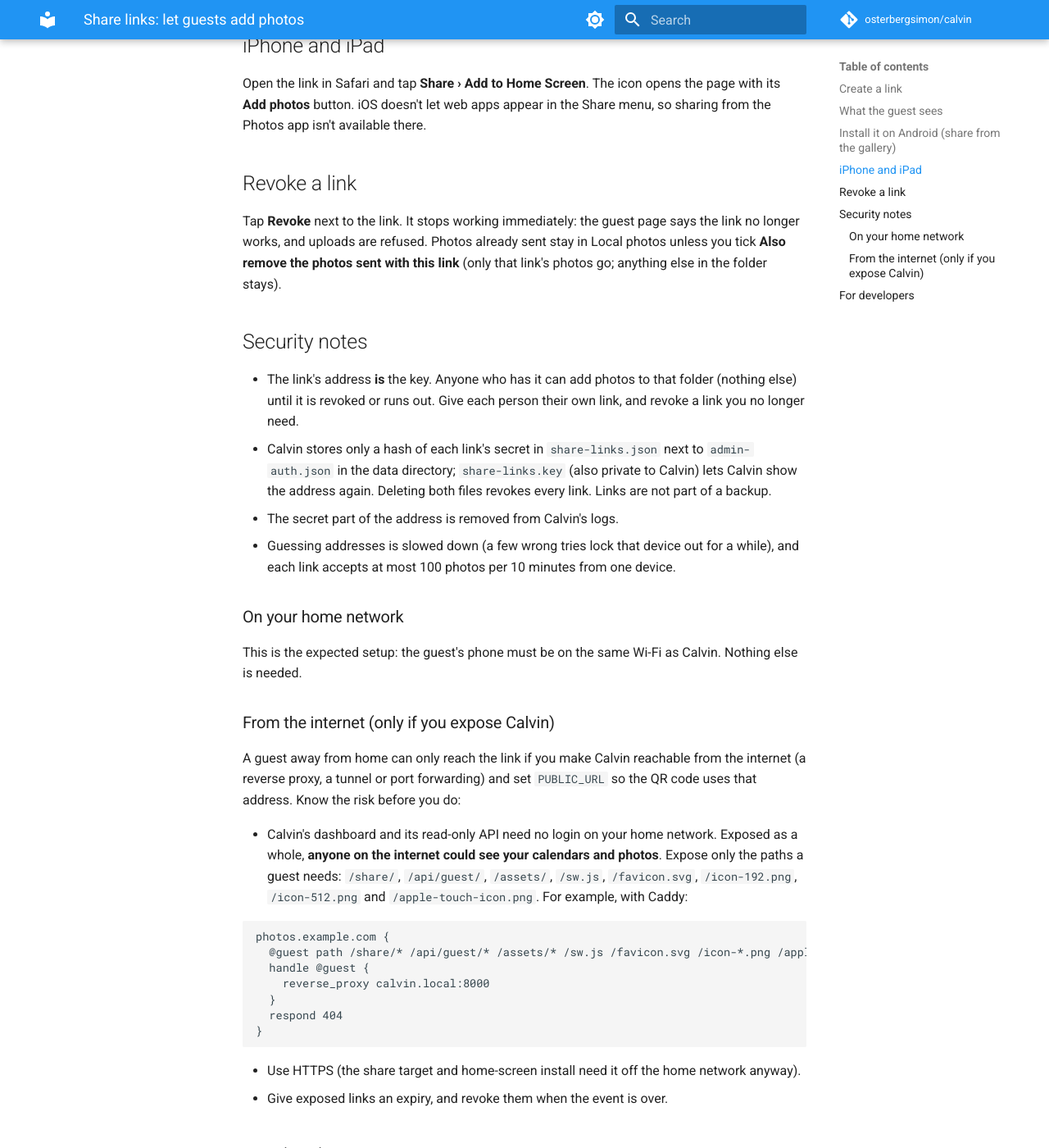
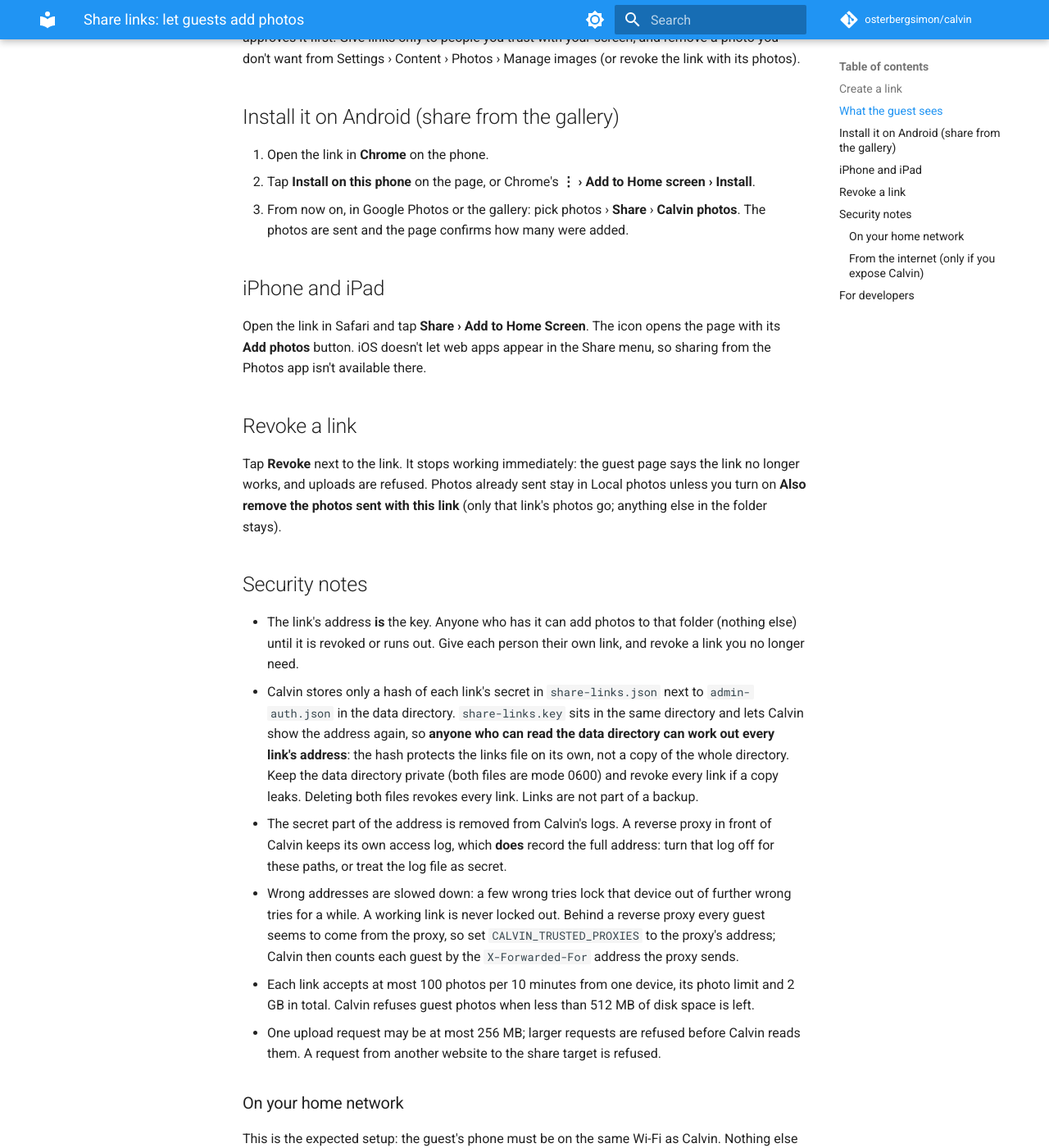
Before and after one commit to osterbergsimon/calvin, an MkDocs documentation site: the page built from docs/configuration/SHARE_LINKS.md, in a window 1280 px wide and 1400 px high, scrolled down 1280 px. Shown: the whole window at 82% size. Built offline with MkDocs 1.6.1 and Material for MkDocs 9.7.7, drawn with Linux system fonts in a browser that asks for light colours; comment, search, counter and statistics services are not loaded; some of the changed text lies outside the part shown.

Commit message:
docs(share): key placement, proxy logs, no moderation, body cap (calvin-mwqo)

````diff
--- a/docs/configuration/SHARE_LINKS.md
+++ b/docs/configuration/SHARE_LINKS.md
@@ -14,7 +14,10 @@
    - **Folder in Local photos**: where the photos land. Calvin creates the
      folder if it doesn't exist (default `Guests`).
    - **Link works for**: until you revoke it, or 1 day, 1 week or 30 days.
-4. Tap **Create link**. A QR code and the link's address appear.
+   - **Photo limit**: how many photos the link takes in total (default 500).
+     Each link also stops at 2 GB of photos; the API takes `max_mb` to change
+     that.
+4. Tap **Create**. A QR code and the link's address appear.
 
 Scan the QR code with the guest's phone, or send them the address. You can
 show the QR code again at any time with **Show QR**, and **Rename** a link
@@ -22,6 +25,11 @@
 
 The list shows each link's folder, when it was created and last used, and how
 many photos came in through it.
+
+Only folders made for share links are part of Local photos: Calvin marks them
+with a hidden `.calvin-share` file. Other subfolders you keep in the photos
+folder (an archive, backups) stay out of the slideshow, as before. Pick a
+folder of your own as a link's folder only if you want its photos on show.
 
 ## What the guest sees
 
@@ -33,7 +41,13 @@
 
 Calvin scales each photo down for display (longest side 2560 px), turns it
 upright and removes the GPS location from its EXIF data. Only JPEG, PNG, WebP
-and GIF images are accepted, up to 25 MB each.
+and GIF images are accepted, up to 25 MB each. Animated GIFs are written again
+too, at most 200 frames and 1280 px on the longest side.
+
+**There is no moderation.** A guest's photo goes on the display as soon as it
+arrives; nobody approves it first. Give links only to people you trust with
+your screen, and remove a photo you don't want from Settings › Content ›
+Photos › Manage images (or revoke the link with its photos).
 
 ## Install it on Android (share from the gallery)
 
@@ -54,8 +68,8 @@
 
 Tap **Revoke** next to the link. It stops working immediately: the guest page
 says the link no longer works, and uploads are refused. Photos already sent
-stay in Local photos unless you tick **Also remove the photos sent with this
-link** (only that link's photos go; anything else in the folder stays).
+stay in Local photos unless you turn on **Also remove the photos sent with
+this link** (only that link's photos go; anything else in the folder stays).
 
 ## Security notes
 
@@ -63,13 +77,28 @@
   folder (nothing else) until it is revoked or runs out. Give each person their
   own link, and revoke a link you no longer need.
 - Calvin stores only a hash of each link's secret in `share-links.json` next to
-  `admin-auth.json` in the data directory; `share-links.key` (also private to
-  Calvin) lets Calvin show the address again. Deleting both files revokes every
-  link. Links are not part of a backup.
-- The secret part of the address is removed from Calvin's logs.
-- Guessing addresses is slowed down (a few wrong tries lock that device out for
-  a while), and each link accepts at most 100 photos per 10 minutes from one
-  device.
+  `admin-auth.json` in the data directory. `share-links.key` sits in the same
+  directory and lets Calvin show the address again, so **anyone who can read
+  the data directory can work out every link's address**: the hash protects
+  the links file on its own, not a copy of the whole directory. Keep the data
+  directory private (both files are mode 0600) and revoke every link if a copy
+  leaks. Deleting both files revokes every link. Links are not part of a
+  backup.
+- The secret part of the address is removed from Calvin's logs. A reverse
+  proxy in front of Calvin keeps its own access log, which **does** record the
+  full address: turn that log off for these paths, or treat the log file as
+  secret.
+- Wrong addresses are slowed down: a few wrong tries lock that device out of
+  further wrong tries for a while. A working link is never locked out. Behind
+  a reverse proxy every guest seems to come from the proxy, so set
+  `CALVIN_TRUSTED_PROXIES` to the proxy's address; Calvin then counts each
+  guest by the `X-Forwarded-For` address the proxy sends.
+- Each link accepts at most 100 photos per 10 minutes from one device, its
+  photo limit and 2 GB in total. Calvin refuses guest photos when less than
+  512 MB of disk space is left.
+- One upload request may be at most 256 MB; larger requests are refused before
+  Calvin reads them. A request from another website to the share target is
+  refused.
 
 ### On your home network
 
@@ -92,11 +121,18 @@
   photos.example.com {
     @guest path /share/* /api/guest/* /assets/* /sw.js /favicon.svg /icon-*.png /apple-touch-icon.png
     handle @guest {
+      # Refuse oversized uploads at the proxy (Calvin's own cap is 256 MB).
+      request_body {
+        max_size 256MB
+      }
       reverse_proxy calvin.local:8000
     }
     respond 404
   }
   ```
+
+  and start Calvin with `CALVIN_TRUSTED_PROXIES` set to the proxy's address
+  (for Caddy on the same machine: `127.0.0.1`).
 
 - Use HTTPS (the share target and home-screen install need it off the home
   network anyway).
@@ -106,8 +142,12 @@
 
 - Store: `backend/app/security/share_links.py`
 - Routes: `backend/app/api/routes/share.py`; the guest routes are listed in
-  `GUEST_ROUTES` in `backend/app/security/route_policy.py`, which resolves the
-  token before any handler runs.
+  `GUEST_ROUTES` in `backend/app/security/route_policy.py`.
+  `backend/app/security/guest_gate.py` (pure ASGI middleware) resolves the
+  token, caps the body and refuses a cross-site share target before any body
+  is read; the route policy repeats the token check for an app without it.
+- The service worker (`frontend/public/sw.js`) leaves `/share/*` and
+  `/api/guest/*` alone, so no share-link page or token URL is cached.
 - Photo checks: `backend/app/services/guest_image.py`
 - Guest page: `frontend/src/views/GuestShare.vue`; admin list:
   `ShareLinksSection.vue` in Settings › Content.
````
